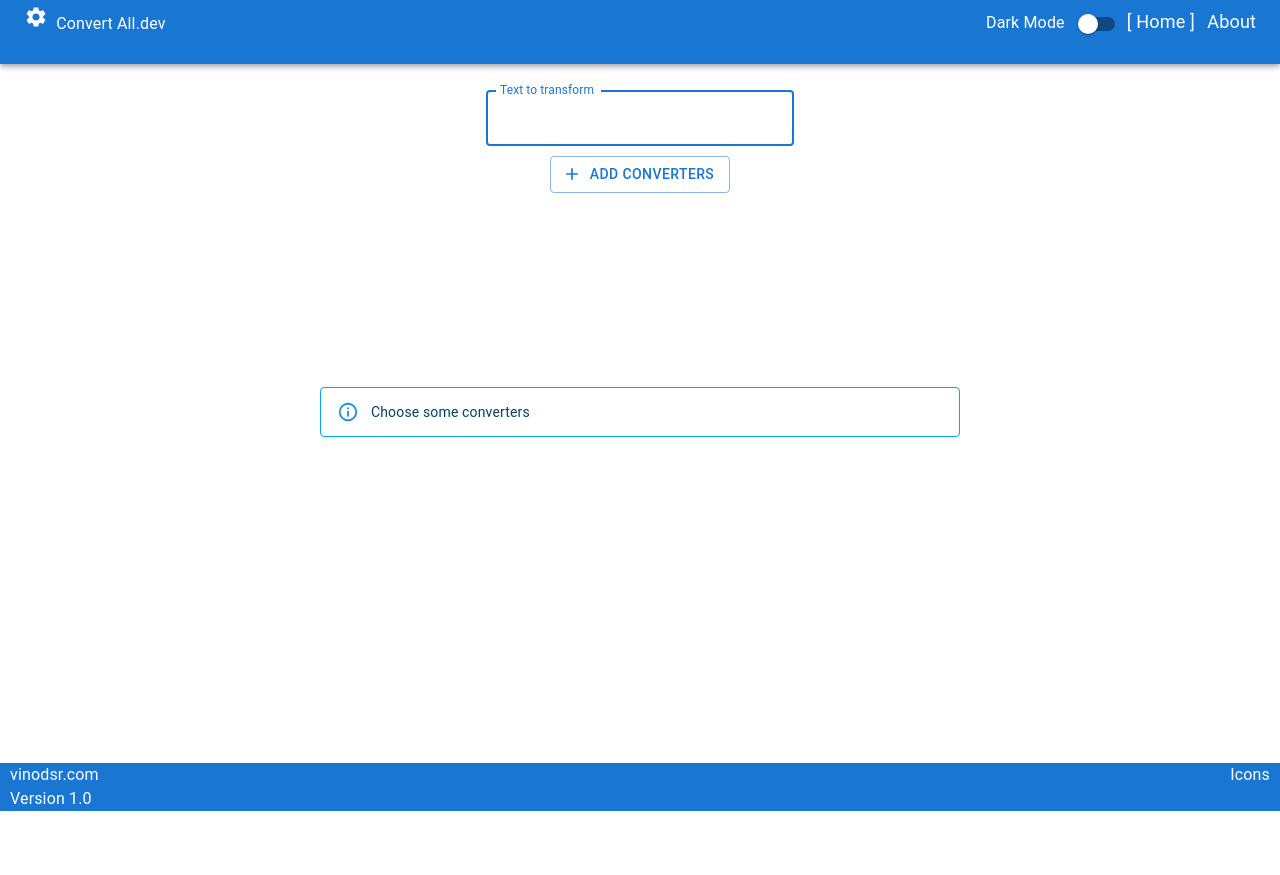
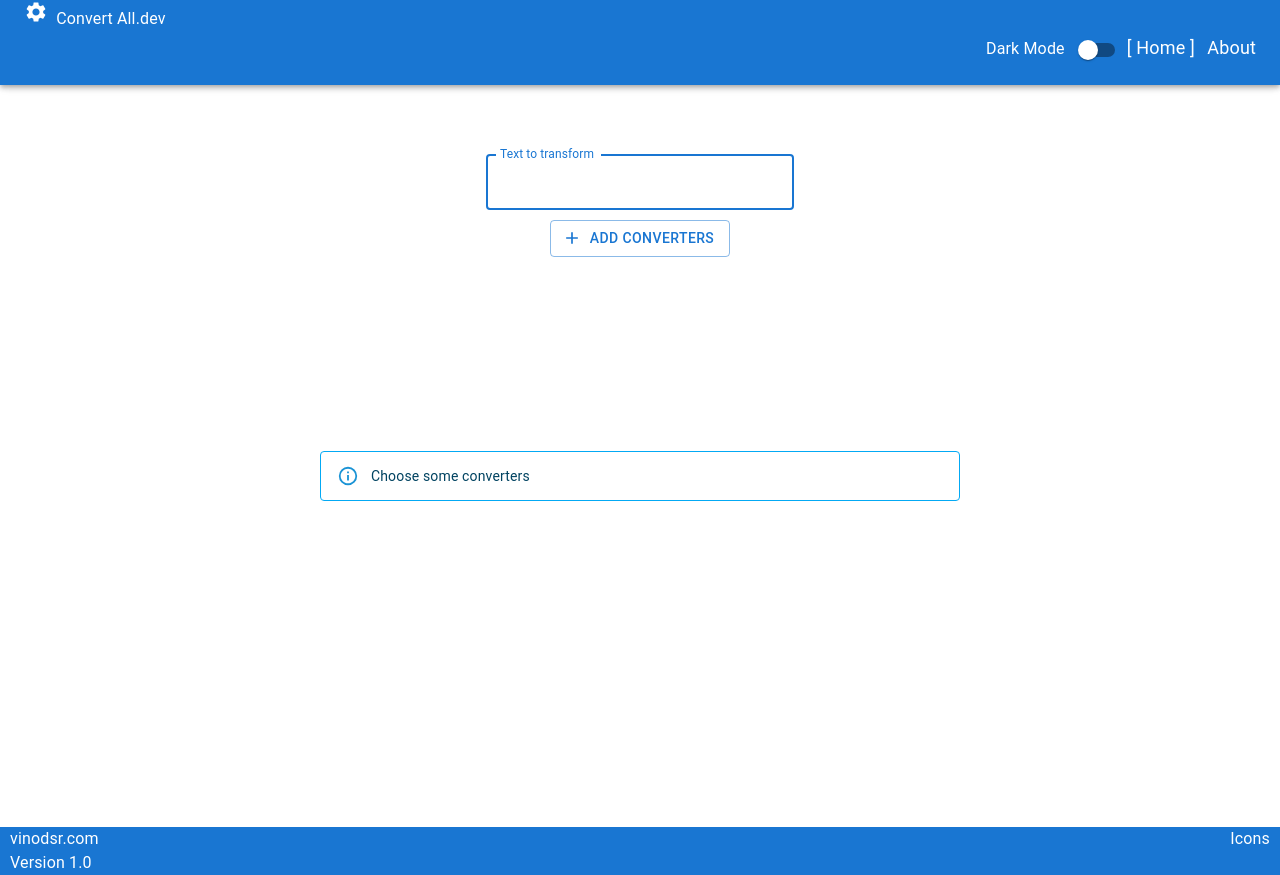
Before and after one commit to vinodsr/convertall, a React (Create React App) app: page / in a window 1280 px wide. Before the commit the page ends 811 px from the top, so only its background shows below. Built offline with nearby package versions, Linux system fonts and the light colour scheme.

Commit message:
Two line header implementation

```diff
--- a/src/components/Header/Header.tsx
+++ b/src/components/Header/Header.tsx
@@ -18,11 +18,11 @@ export default function Header() {
     return (
       <Toolbar>
         <Grid container>
-          <Grid xs={6} item>
+          <Grid xs={12} item>
             <SettingsIcon />
             &nbsp; Convert All.dev
           </Grid>
-          <Grid xs={6} style={{ textAlign: "right" }} item>
+          <Grid xs={12} style={{ textAlign: "right" }} item spacing={5}>
             <nav
               style={{
                 paddingBottom: "1rem",
@@ -48,6 +48,8 @@ export default function Header() {
   return (
     <React.Fragment>
       <AppBar position="fixed">{displayDesktop()}</AppBar>
+      {/* Dummy toolbar to adjust hieight */}
+      <Toolbar />
       <Toolbar />
     </React.Fragment>
   );
```
